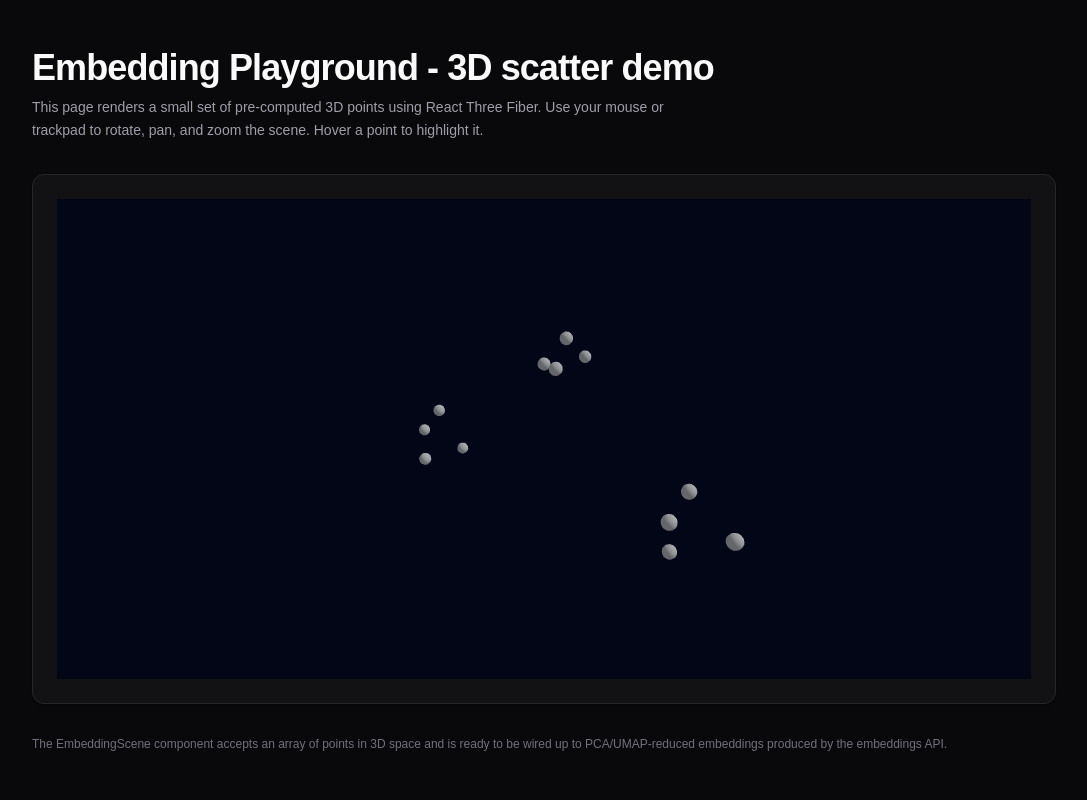
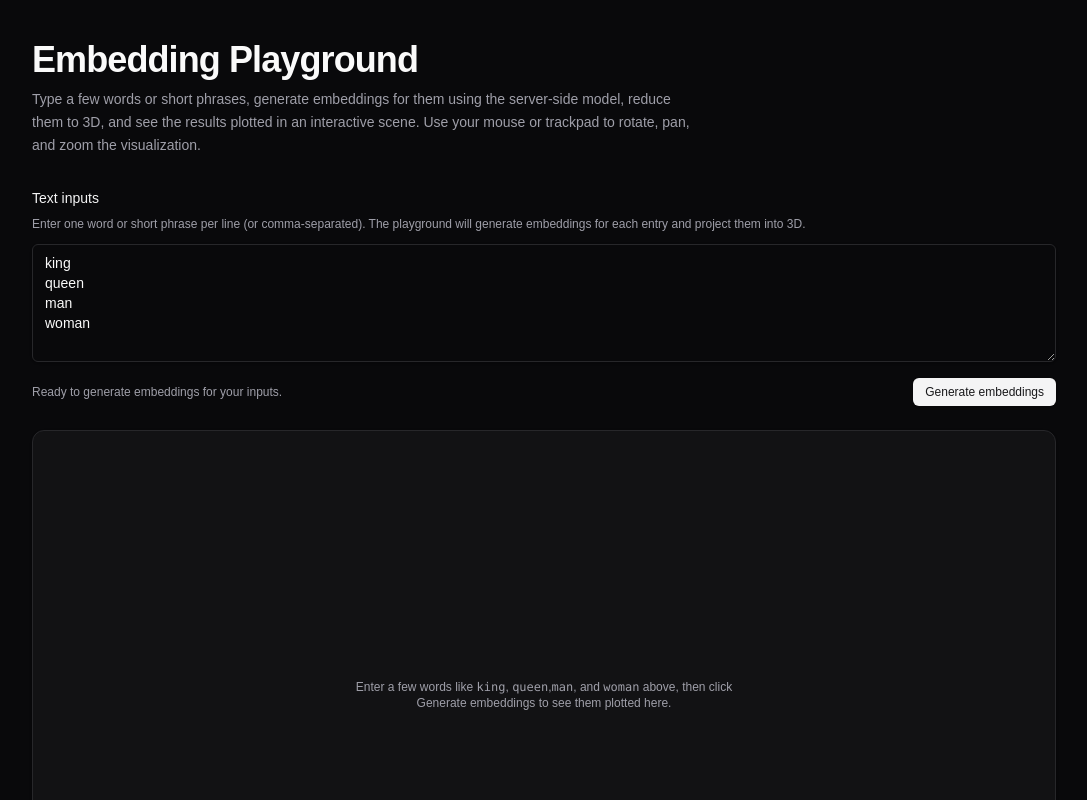
Before and after one commit to walfly/vectors-app, a Next.js app: page / in a window 1280 px wide. Shown: the top 800 px of the page, without its empty margins (96-1183 px from the left). Built offline with nearby package versions, Linux system fonts and the light colour scheme.

Commit message:
feat: add minimal embedding playground page

```diff
--- a/src/app/page.tsx
+++ b/src/app/page.tsx
@@ -1,23 +1,4 @@
-import { EmbeddingScene } from "@/components/EmbeddingScene";
-import type { EmbeddingPoint } from "@/components/EmbeddingScene";
-
-const SAMPLE_POINTS: EmbeddingPoint[] = [
-  // Cluster A
-  { id: "a-1", position: [-1.4, 0.4, -0.8], label: "Cluster A" },
-  { id: "a-2", position: [-1.2, 0.6, -0.6], label: "Cluster A" },
-  { id: "a-3", position: [-1.0, 0.2, -0.9], label: "Cluster A" },
-  { id: "a-4", position: [-1.3, 0.1, -0.4], label: "Cluster A" },
-  // Cluster B
-  { id: "b-1", position: [0.8, -0.3, 1.1], label: "Cluster B" },
-  { id: "b-2", position: [1.0, -0.1, 0.9], label: "Cluster B" },
-  { id: "b-3", position: [1.2, -0.4, 1.3], label: "Cluster B" },
-  { id: "b-4", position: [0.9, -0.6, 0.7], label: "Cluster B" },
-  // Cluster C
-  { id: "c-1", position: [0.1, 1.2, 0.2], label: "Cluster C" },
-  { id: "c-2", position: [-0.1, 1.0, 0.0], label: "Cluster C" },
-  { id: "c-3", position: [0.3, 1.1, -0.2], label: "Cluster C" },
-  { id: "c-4", position: [0.0, 0.9, 0.4], label: "Cluster C" },
-];
+import { EmbeddingPlayground } from "@/components/EmbeddingPlayground";
 
 export default function Home() {
   return (
@@ -25,24 +6,17 @@ export default function Home() {
       <div className="flex w-full max-w-5xl flex-col gap-8">
         <header className="space-y-2">
           <h1 className="text-3xl font-semibold tracking-tight sm:text-4xl">
-            Embedding Playground - 3D scatter demo
+            Embedding Playground
           </h1>
           <p className="max-w-2xl text-sm leading-relaxed text-zinc-400">
-            This page renders a small set of pre-computed 3D points using React
-            Three Fiber. Use your mouse or trackpad to rotate, pan, and zoom the
-            scene. Hover a point to highlight it.
+            Type a few words or short phrases, generate embeddings for them
+            using the server-side model, reduce them to 3D, and see the results
+            plotted in an interactive scene. Use your mouse or trackpad to
+            rotate, pan, and zoom the visualization.
           </p>
         </header>
 
-        <section className="rounded-xl border border-zinc-800 bg-zinc-900/60 p-4 shadow-sm md:p-6">
-          <EmbeddingScene points={SAMPLE_POINTS} />
-        </section>
-
-        <p className="text-xs text-zinc-500">
-          The EmbeddingScene component accepts an array of points in 3D space
-          and is ready to be wired up to PCA/UMAP-reduced embeddings produced
-          by the embeddings API.
-        </p>
+        <EmbeddingPlayground />
       </div>
     </main>
   );
--- /dev/null
+++ b/src/components/EmbeddingPlayground.tsx
@@ -0,0 +1,266 @@
+"use client";
+
+import type { FormEvent } from "react";
+import { useCallback, useState } from "react";
+
+import {
+  EmbeddingScene,
+  type EmbeddingPoint,
+} from "@/components/EmbeddingScene";
+
+type EmbeddingsApiResponse = {
+  model: string;
+  embeddings: number[][];
+  dimensions: number;
+};
+
+type ReductionApiResponse = {
+  points: number[][];
+  method: "pca" | "umap";
+};
+
+type PlaygroundStatus = "idle" | "embedding" | "reducing";
+
+function parseInputPhrases(raw: string): string[] {
+  return raw
+    .split(/[\n,]/)
+    .map((value) => value.trim())
+    .filter((value) => value.length > 0);
+}
+
+async function readErrorMessage(response: Response): Promise<string> {
+  const fallback = `Request failed with status ${response.status}.`;
+
+  try {
+    const data = (await response.json()) as
+      | {
+          error?: string;
+          details?: string;
+          status?: string;
+          model?: string;
+        }
+      | null;
+
+    if (!data || typeof data.error !== "string") {
+      return fallback;
+    }
+
+    if (data.status === "initializing") {
+      return `${data.error} The embeddings model is still loading; try again in a few seconds.`;
+    }
+
+    if (typeof data.details === "string" && data.details.length > 0) {
+      return `${data.error} (${data.details})`;
+    }
+
+    return data.error;
+  } catch {
+    return fallback;
+  }
+}
+
+function buildEmbeddingPoints(
+  reducedPoints: number[][],
+  labels: string[],
+): EmbeddingPoint[] {
+  return reducedPoints.map((coords, index) => {
+    const [x, y, z = 0] = coords;
+
+    return {
+      id: `point-${index}`,
+      position: [x, y, z],
+      label: labels[index] ?? `Item ${index + 1}`,
+    } satisfies EmbeddingPoint;
+  });
+}
+
+const INITIAL_TEXT = ["king", "queen", "man", "woman"].join("\n");
+
+export function EmbeddingPlayground() {
+  const [input, setInput] = useState(INITIAL_TEXT);
+  const [status, setStatus] = useState<PlaygroundStatus>("idle");
+  const [statusMessage, setStatusMessage] = useState<string | null>(null);
+  const [error, setError] = useState<string | null>(null);
+  const [points, setPoints] = useState<EmbeddingPoint[]>([]);
+  const [lastMethod, setLastMethod] = useState<"pca" | "umap" | null>(null);
+  const [lastModel, setLastModel] = useState<string | null>(null);
+
+  const handleSubmit = useCallback(
+    async (event: FormEvent<HTMLFormElement>) => {
+      event.preventDefault();
+
+      const phrases = parseInputPhrases(input);
+
+      if (phrases.length === 0) {
+        setError("Enter at least one word or phrase to generate embeddings.");
+        return;
+      }
+
+      setError(null);
+      setStatus("embedding");
+      setStatusMessage(
+        "Generating embeddings. This can take a few seconds on a cold start.",
+      );
+
+      let embeddingsResponse: EmbeddingsApiResponse;
+
+      try {
+        const response = await fetch("/api/embeddings", {
+          method: "POST",
+          headers: {
+            "Content-Type": "application/json",
+          },
+          body: JSON.stringify({ inputs: phrases }),
+        });
+
+        if (!response.ok) {
+          const message = await readErrorMessage(response);
+          setError(message);
+          setStatus("idle");
+          setStatusMessage(null);
+          return;
+        }
+
+        embeddingsResponse = (await response.json()) as EmbeddingsApiResponse;
+      } catch (fetchError) {
+        setError(
+          fetchError instanceof Error
+            ? fetchError.message
+            : "Unexpected error while calling /api/embeddings.",
+        );
+        setStatus("idle");
+        setStatusMessage(null);
+        return;
+      }
+
+      setLastModel(embeddingsResponse.model);
+      setStatus("reducing");
+      setStatusMessage("Reducing embeddings to 3D for visualization...");
+
+      try {
+        const response = await fetch("/api/reduce", {
+          method: "POST",
+          headers: {
+            "Content-Type": "application/json",
+          },
+          body: JSON.stringify({
+            vectors: embeddingsResponse.embeddings,
+            method: "pca",
+            dimensions: 3,
+          }),
+        });
+
+        if (!response.ok) {
+          const message = await readErrorMessage(response);
+          setError(message);
+          setStatus("idle");
+          setStatusMessage(null);
+          return;
+        }
+
+        const reduced = (await response.json()) as ReductionApiResponse;
+
+        setPoints(buildEmbeddingPoints(reduced.points, phrases));
+        setLastMethod(reduced.method);
+        setStatus("idle");
+        setStatusMessage(null);
+      } catch (fetchError) {
+        setError(
+          fetchError instanceof Error
+            ? fetchError.message
+            : "Unexpected error while calling /api/reduce.",
+        );
+        setStatus("idle");
+        setStatusMessage(null);
+      }
+    },
+    [input],
+  );
+
+  const hasPoints = points.length > 0;
+  const isSubmitting = status !== "idle";
+
+  return (
+    <div className="flex flex-col gap-6">
+      <form onSubmit={handleSubmit} className="flex flex-col gap-4">
+        <label className="flex flex-col gap-2 text-sm">
+          <span className="font-medium text-zinc-100">
+            Text inputs
+          </span>
+          <span className="text-xs text-zinc-400">
+            Enter one word or short phrase per line (or comma-separated). The
+            playground will generate embeddings for each entry and project them
+            into 3D.
+          </span>
+          <textarea
+            value={input}
+            onChange={(event) => setInput(event.target.value)}
+            rows={5}
+            className="mt-1 w-full resize-y rounded-md border border-zinc-800 bg-zinc-950 px-3 py-2 text-sm text-zinc-50 shadow-sm outline-none focus:border-zinc-500 focus:ring-1 focus:ring-zinc-500"
+            spellCheck={false}
+          />
+        </label>
+
+        <div className="flex flex-wrap items-center justify-between gap-3 text-xs text-zinc-400">
+          <div>
+            {hasPoints ? (
+              <span>
+                Showing {points.length} point{points.length === 1 ? "" : "s"}
+                {lastMethod ? ` reduced with ${lastMethod.toUpperCase()}` : ""}
+                {lastModel ? ` from ${lastModel}` : ""}.
+              </span>
+            ) : (
+              <span>Ready to generate embeddings for your inputs.</span>
+            )}
+          </div>
+
+          <button
+            type="submit"
+            disabled={isSubmitting}
+            className="inline-flex items-center justify-center rounded-md bg-zinc-100 px-3 py-1.5 text-xs font-medium text-zinc-900 shadow-sm transition hover:bg-zinc-200 disabled:cursor-not-allowed disabled:opacity-60"
+          >
+            {isSubmitting ? "Generating..." : "Generate embeddings"}
+          </button>
+        </div>
+
+        {statusMessage && (
+          <p className="text-xs text-zinc-400">{statusMessage}</p>
+        )}
+
+        {error && (
+          <p className="text-xs font-medium text-red-400">{error}</p>
+        )}
+      </form>
+
+      <section className="rounded-xl border border-zinc-800 bg-zinc-900/60 p-4 shadow-sm md:p-6">
+        <EmbeddingScene
+          points={points}
+          emptyState={
+            <p className="max-w-sm text-center text-xs text-zinc-400">
+              Enter a few words like <code>king</code>, <code>queen</code>,
+              <code>man</code>, and <code>woman</code> above, then click
+              <span className="font-medium"> Generate embeddings</span> to see
+              them plotted here.
+            </p>
+          }
+        />
+      </section>
+
+      {hasPoints && (
+        <section className="rounded-lg border border-zinc-800 bg-zinc-950/60 p-3 text-xs text-zinc-300">
+          <h2 className="mb-2 font-medium text-zinc-100">Inputs</h2>
+          <ul className="grid gap-1 sm:grid-cols-2 md:grid-cols-3">
+            {points.map((point, index) => (
+              <li key={point.id} className="truncate text-zinc-400">
+                <span className="font-mono text-[10px] text-zinc-500">
+                  {index + 1}.
+                </span>{" "}
+                <span>{point.label}</span>
+              </li>
+            ))}
+          </ul>
+        </section>
+      )}
+    </div>
+  );
+}
```
